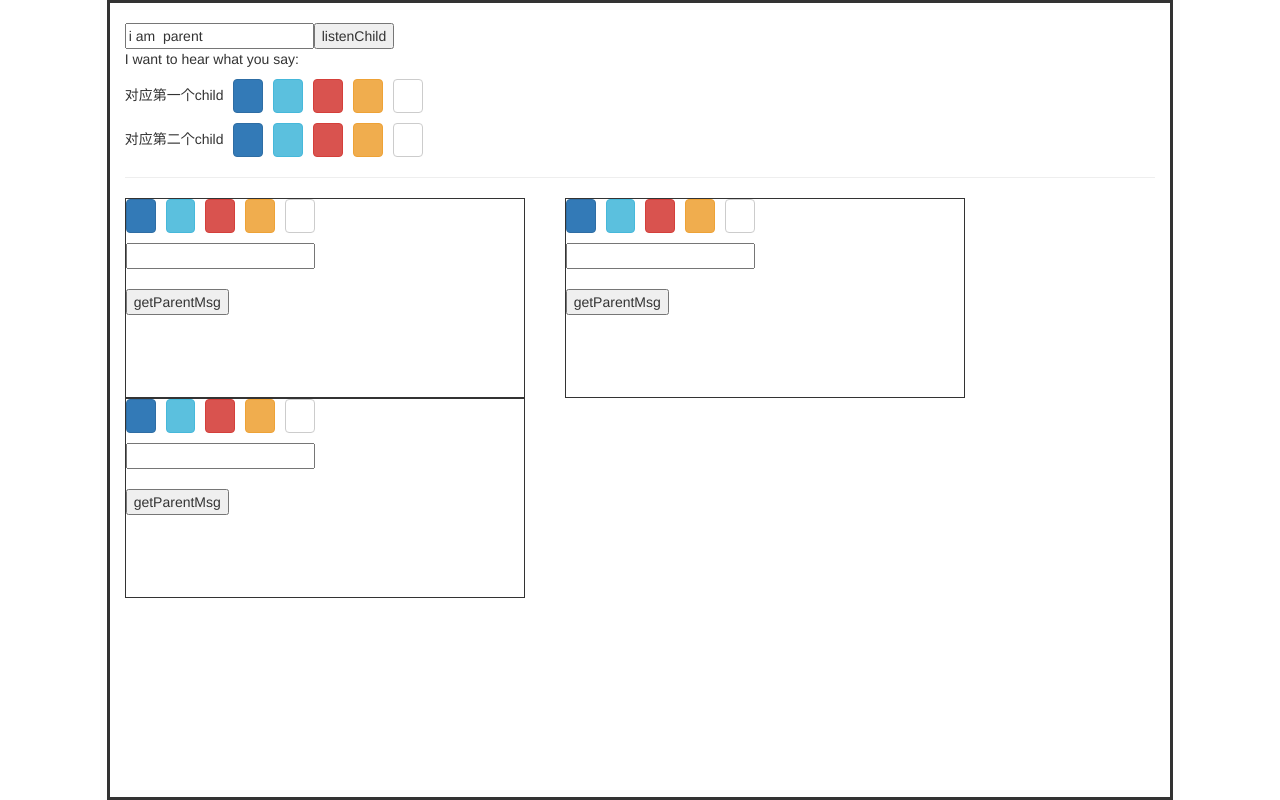
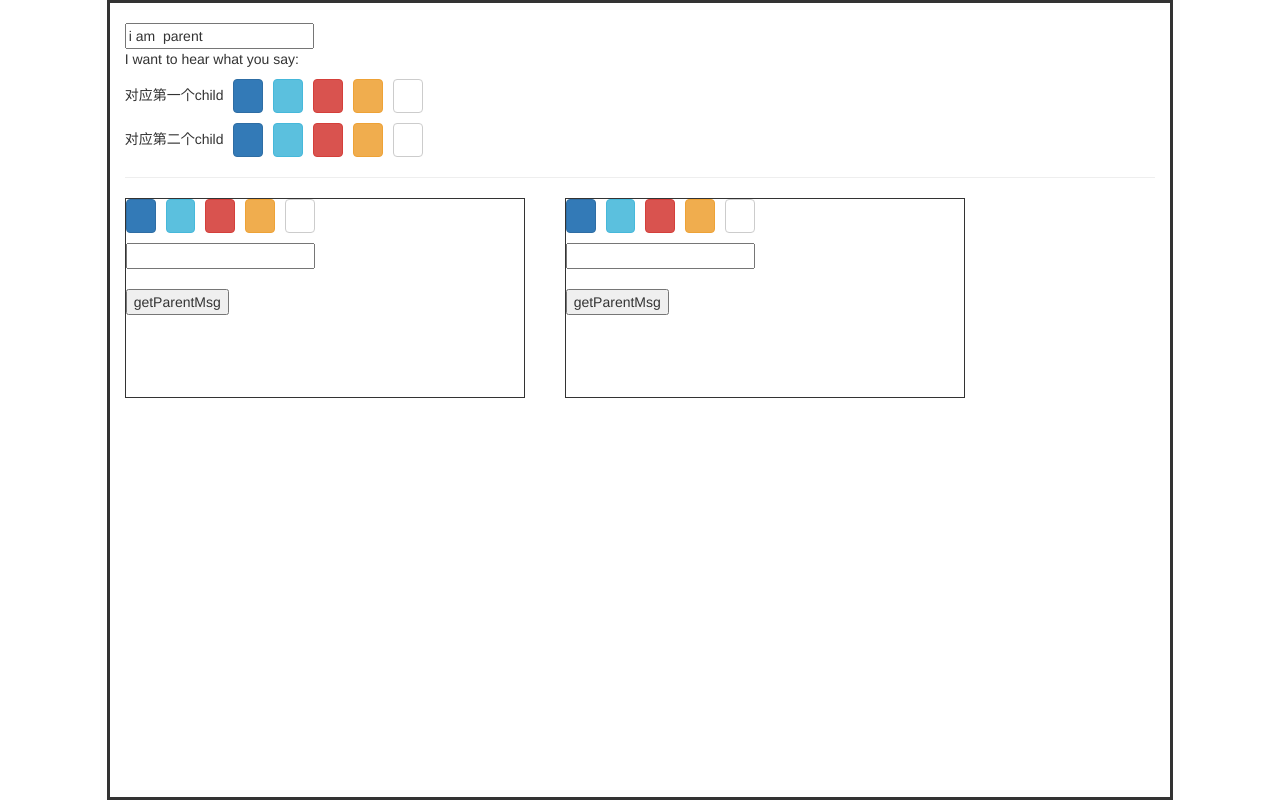
Before and after one commit to congFly/vueDemo, a Vue app: page / in a window 1280 px wide. Built offline with nearby package versions, Linux system fonts and the light colour scheme.

Commit message:
同时绑定两个事件

```diff
--- a/src/components/parent.vue
+++ b/src/components/parent.vue
@@ -3,7 +3,6 @@
     <br/>
     <!--  <p v-model="parentMsg">{{parentMsg}}</p>-->
     <input v-model="parentMsg">
-    <button v-on:listenChild="listen">listenChild</button>
     <p>I want to hear what you say:</p>
     <p>{{childSaySomething}}</p>
     <ul class="list-inline">
@@ -26,8 +25,8 @@
     <hr/>
     <child class="child1" :style="{background:activeColor}" v-on:change="changeParentColor"
            :parentMsg="parentMsg"></child>
-    <child class="child2" :style="{background:activeColor1}" v-on:change="changeParentColor"></child>
-    <child class="child3"  v-on:listenChild="listen"></child>
+    <child class="child2" :style="{background:activeColor1}" v-on:change="changeParentColor" v-on:listenChild="listen"></child>
+    <!--<child class="child3" v-on:listenChild="listen"></child>-->
   </div>
 </template>
 <style>
```
